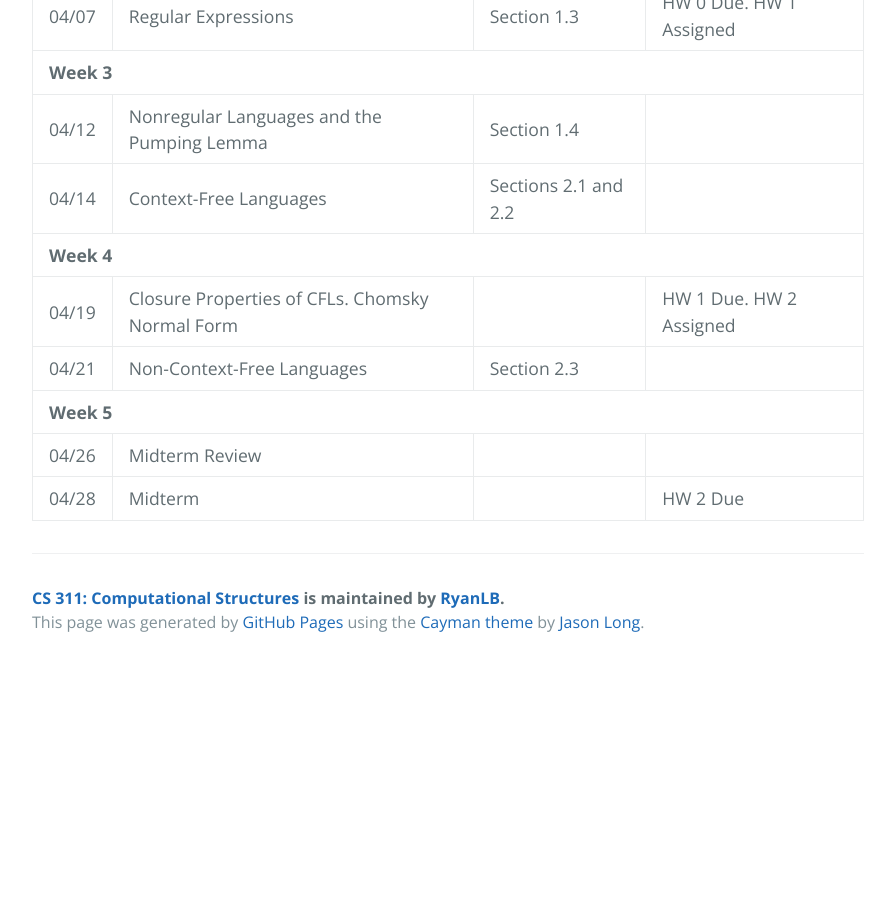
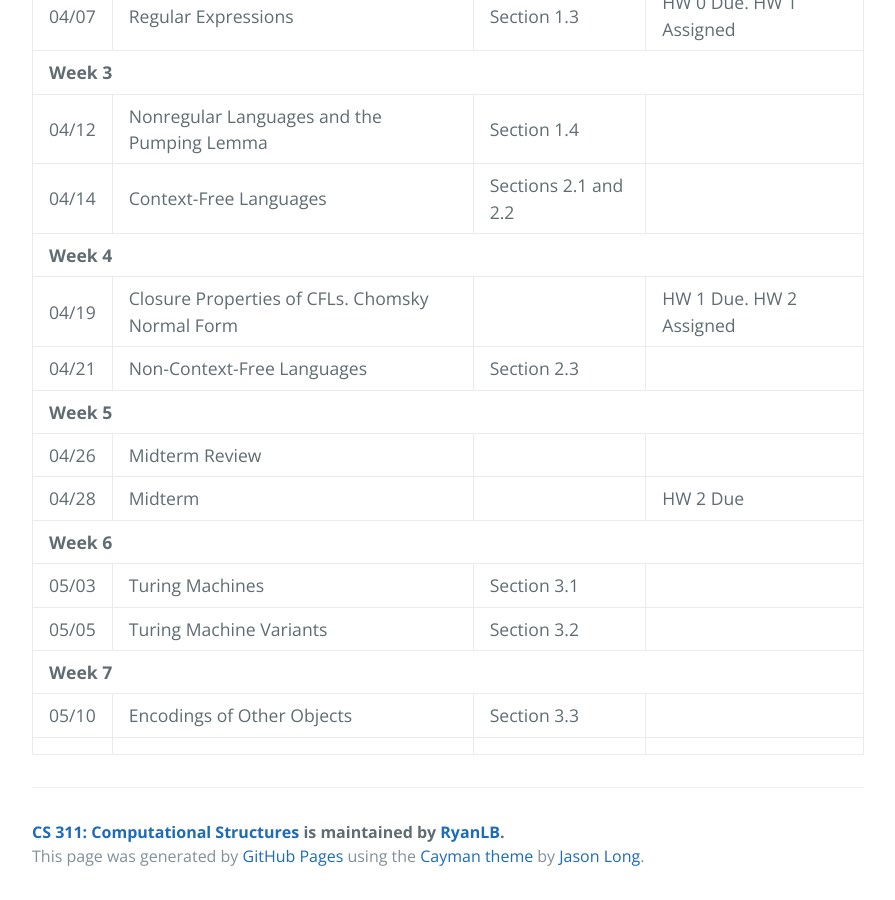
Before and after one commit to RyanLB/CS311, a Jekyll site: the page built from schedule.html, in a window 1280 px wide and 900 px high, scrolled down 721 px. Shown: the whole window, without its empty margins (192-1087 px from the left). Built offline with Jekyll 4.4.1, drawn with Linux system fonts in a browser that asks for light colours; before the commit the page ends 1387 px from its top, so only the background shows below that.

Commit message:
Add L09 and W09. Update schedule

```diff
--- a/_data/schedule.json
+++ b/_data/schedule.json
@@ -59,6 +59,25 @@
         "topic": "Midterm",
         "assignments": "HW 2 Due"
       }
+    },
+    {
+      "tuesday": {
+        "date": "05/03",
+        "topic": "Turing Machines",
+        "readings": "Section 3.1"
+      },
+      "thursday": {
+        "date": "05/05",
+        "topic": "Turing Machine Variants",
+        "readings": "Section 3.2"
+      }
+    },
+    {
+      "tuesday": {
+        "date": "05/10",
+        "topic": "Encodings of Other Objects",
+        "readings": "Section 3.3"
+      }
     }
   ]
 }
```
Also changed, not shown: 2 other files.
